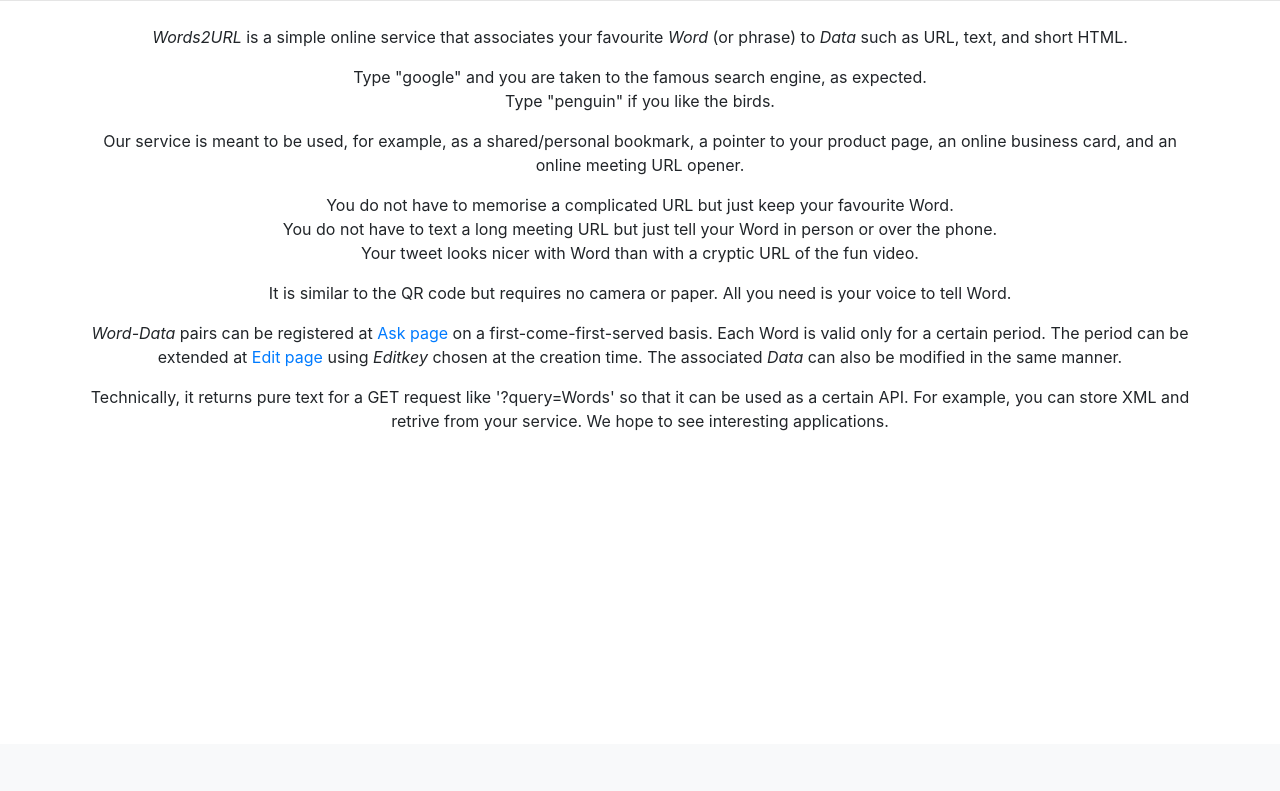
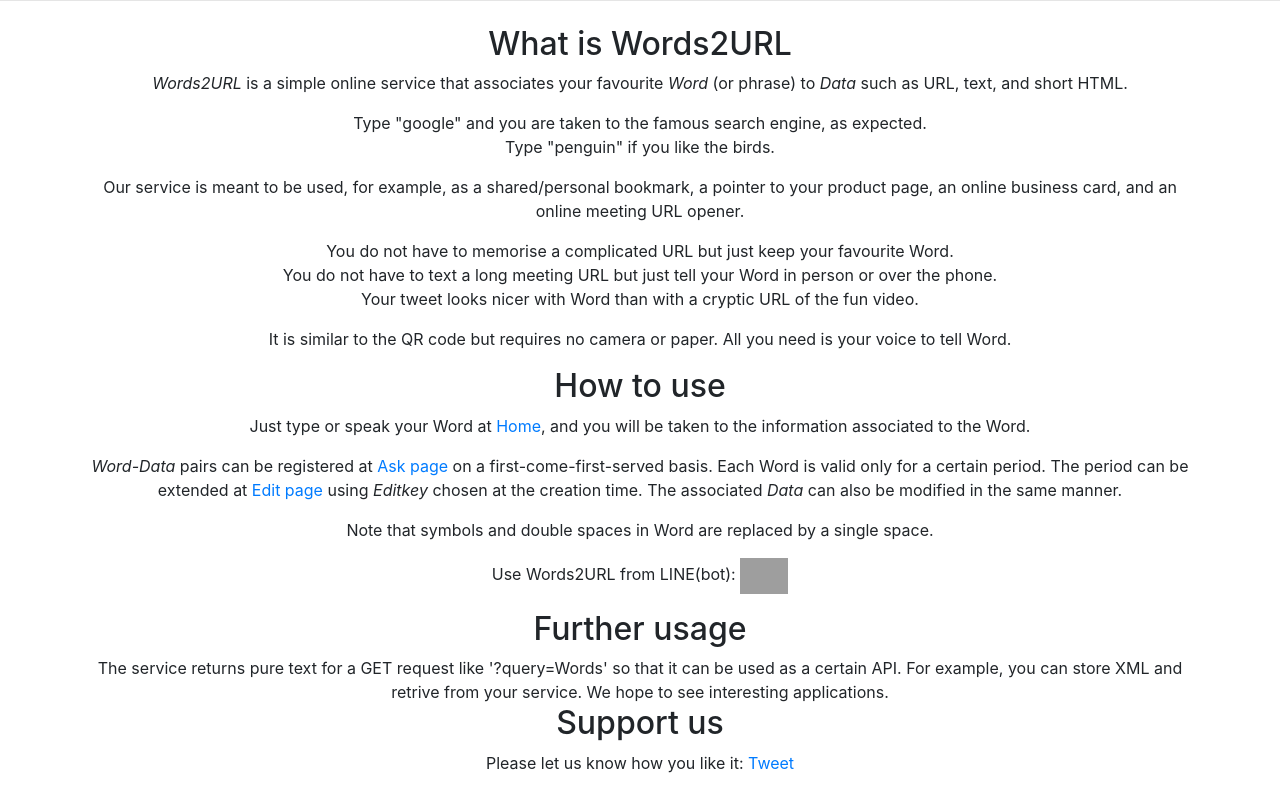
Before and after one commit to shizuo-kaji/words2url, a Django app: page /about/ in a window 1280 px wide. Shown: the part 56-847 px from the top of the page. Before the commit the page ends 487 px from the top, so only its background shows below. Run offline with Django 3.2, Linux system fonts and the light colour scheme; some libraries are stand-ins or nearby versions; grey boxes are pictures that could not be loaded.

Commit message:
added: tweet button

```diff
--- a/wordb/templates/wordb/about.html
+++ b/wordb/templates/wordb/about.html
@@ -4,6 +4,8 @@
 
 {% block content %}
 <div class='container'>
+
+<h2>What is Words2URL</h2>
 <p>
 <em>Words2URL</em> is a simple online service that associates your favourite <em>Word</em> (or phrase) to <em>Data</em> such as
 URL, text, and short HTML.
@@ -27,19 +29,65 @@
 <p>
 It is similar to the QR code but requires no camera or paper.
 All you need is your voice to tell Word.
+</p>
+
+
+
+<h2>How to use</h2>
+<p>
+Just type or speak your Word at <a href="{% url 'index'%}">Home</a>, and you will be taken to the information associated to the Word.
+</p>
+
 <p>
 <em>Word-Data</em> pairs can be registered at <a href="{% url 'ask'%}">Ask page</a> on a first-come-first-served basis.
 Each Word is valid only for a certain period.
 The period can be extended at <a href="{% url 'update'%}">Edit page</a> using <em>Editkey</em> chosen at the creation time.
 The associated <em>Data</em> can also be modified in the same manner.
 </p>
+<p>
+Note that symbols and double spaces in Word are replaced by a single space.
+</p>
 
 <p>
-Technically, it returns pure text for a GET request like '?query=Words' so that it can be used as a certain API.
+Use Words2URL from LINE(bot):
+<a href="https://lin.ee/TXtNdyf"><img src="https://scdn.line-apps.com/n/line_add_friends/btn/ja.png" alt="Add to LINE" height="36" border="0"></a>
+</p>
+
+<h2>Further usage</h2>
+The service returns pure text for a GET request like '?query=Words' so that it can be used as a certain API.
 For example, you can store XML and retrive from your service.
 We hope to see interesting applications.
+
+
+<h2>Support us</h2>
+<p>
+Please let us know how you like it:
+<a class="twitter-share-button"
+  href="https://twitter.com/intent/tweet"
+  data-url="https://words2url.herokuapp.com" data-hashtags="words2url">
+Tweet</a>
 </p>
+
+
 </div>
+
+
+<script>window.twttr = (function(d, s, id) {
+  var js, fjs = d.getElementsByTagName(s)[0],
+    t = window.twttr || {};
+  if (d.getElementById(id)) return t;
+  js = d.createElement(s);
+  js.id = id;
+  js.src = "https://platform.twitter.com/widgets.js";
+  fjs.parentNode.insertBefore(js, fjs);
+
+  t._e = [];
+  t.ready = function(f) {
+    t._e.push(f);
+  };
+
+  return t;
+}(document, "script", "twitter-wjs"));</script>
 
 <!--
 <p>If you like Words2URL, please support us from below.</p>
```
